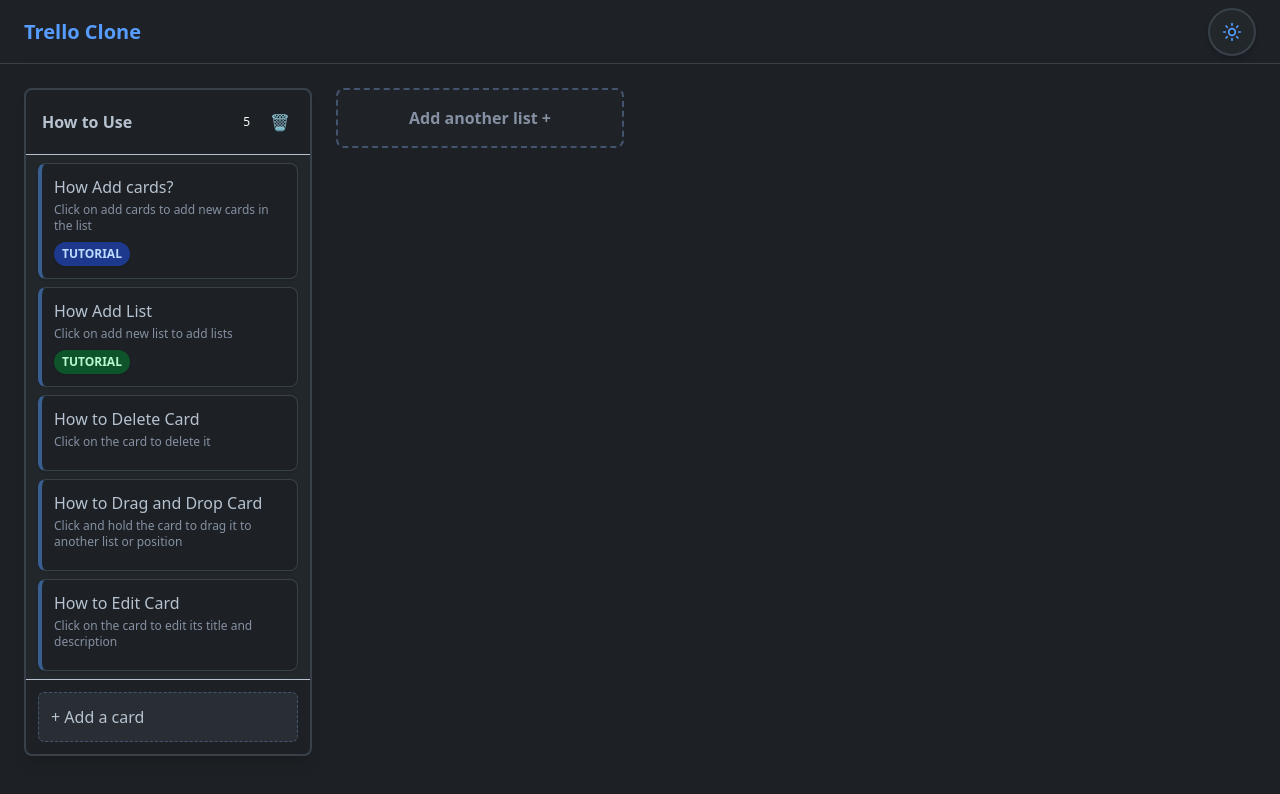
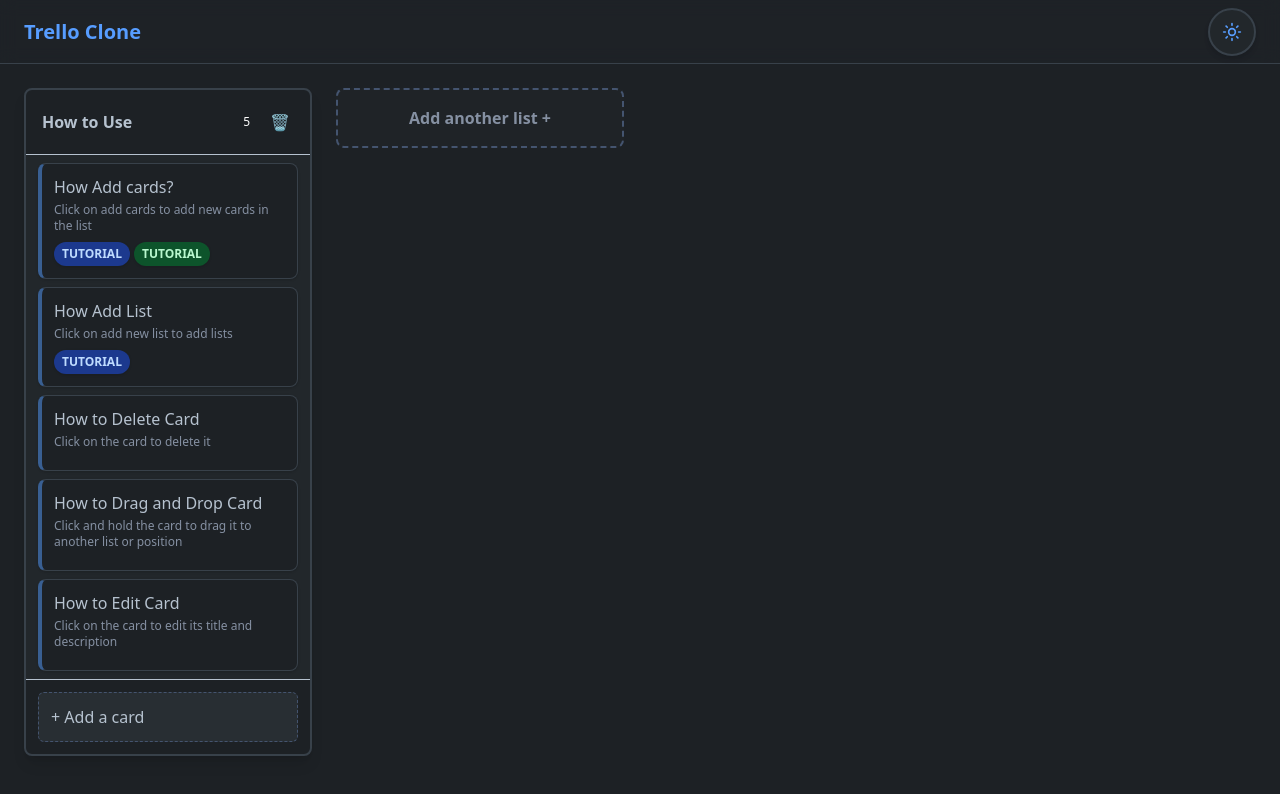
Before and after one commit to Ayush-Tak/taskflow-pro, a React (Vite) app: page / in a window 1280 px wide. Shown: the top 794 px of the page. Built offline with nearby package versions, Linux system fonts and the light colour scheme.

Commit message:
Using labels as global and fixed boardData -> BoardData.list

```diff
--- a/src/components/Board.jsx
+++ b/src/components/Board.jsx
@@ -52,9 +52,9 @@
           <div className="flex items-start p-6 space-x-6 min-w-max">
 
             {/* Sortable context for list reordering */}
-            <SortableContext items={boardData.map(list => list.id)} strategy={horizontalListSortingStrategy}>
+            <SortableContext items={boardData.lists.map(list => list.id)} strategy={horizontalListSortingStrategy}>
               {/* Render each list */}
-              {boardData.map((list) => (
+              {boardData.lists.map((list) => (
                 <List key={list.id} list={list} />
               ))}
             </SortableContext>
--- a/src/components/Card.jsx
+++ b/src/components/Card.jsx
@@ -12,6 +12,8 @@
 const Card = ({ card, listID, wrapperClassName = "" }) => {
   // Get dispatch function from board context for state updates
   const { dispatch } = useBoard();
+  const { boardData } = useBoard();
+  const globalLabels = boardData.labels;
 
   // Initialize drag-and-drop functionality for this card
   const { attributes, listeners, setNodeRef, style, isDragging } = useCardDragAndDrop(card.id);
@@ -62,11 +64,10 @@
         {/* Card footer - visual indicator and hint text */}
         <div className="flex items-center justify-between mt-2">
           <div className="flex items-center space-x-1">
-            {card.labels &&(
-              card.labels.map((label) => (
-                <Label key={label.id} label={label} />
-              ))
-            )}
+            {card.labelIds && card.labelIds.map((labelId) => {
+              const label = globalLabels.find((l) => l.id === labelId);
+              return label ? (<Label key={label.id} color={label.color} name={label.name} />) : null;
+            })}
           </div>
         </div>
       </div>
--- a/src/components/Label.jsx
+++ b/src/components/Label.jsx
@@ -1,12 +1,12 @@
 import React from 'react'
 import { getLabelColorClasses } from '../utils/labelColors';
 
-const Label = ({ label }) => {
-  const colorClass = getLabelColorClasses(label.color);
+const Label = ({ color, name }) => {
+  const colorClass = getLabelColorClasses(color);
 
   return (
     <div className={`px-2 py-1 rounded-full text-xs font-semibold uppercase shadow-sm ${colorClass}`}>
-      {label.name}
+      {name}
     </div>
   );
 };
--- a/src/contexts/BoardContext.jsx
+++ b/src/contexts/BoardContext.jsx
@@ -21,24 +21,26 @@
   switch (action.type) {
     // List operations
     case "ADD_LIST":
-      return [...state, action.payload];
+      return { ...state, lists: [...state.lists, action.payload] };
 
-    case "REMOVE_LIST":
-      return state.filter((list) => list.id !== action.payload);
+    case "DELETE_LIST":
+      return { ...state, lists: state.lists.filter((list) => list.id !== action.payload.listID) };
 
     case "EDIT_LIST_TITLE":
-      return state.map((list) =>
+      return {
+        ...state,
+        lists: state.lists.map((list) =>
           list.id === action.payload.listID
             ? { ...list, title: action.payload.newTitle }
             : list
-      );
-
-    case "DELETE_LIST":
-      return state.filter((list) => list.id !== action.payload.listID);
+        ),
+      };
 
     // Card operations
     case "ADD_CARD":
-      return state.map((list) => {
+      return {
+        ...state,
+        lists: state.lists.map((list) => {
           if (list.id === action.payload.listID) {
             return {
               ...list,
@@ -46,10 +48,13 @@
             };
           }
           return list;
-      });
+        }),
+      };
 
     case "REMOVE_CARD":
-      return state.map((list) => {
+      return {
+        ...state,
+        lists: state.lists.map((list) => {
           if (list.id === action.payload.listID) {
             return {
               ...list,
@@ -59,10 +64,13 @@
             };
           }
           return list;
-      });
+        }),
+      };
 
     case "EDIT_CARD":
-      return state.map((list) => {
+      return {
+        ...state,
+        lists: state.lists.map((list) => {
           if (list.id === action.payload.listID) {
             const updatedCards = list.cards.map((card) => {
               if (card.id === action.payload.cardID) {
@@ -77,15 +85,16 @@
             return { ...list, cards: updatedCards };
           }
           return list;
-      });
+        }),
+      };
 
-    // Drag and drop operations
+    // Drag and drop: Move Card
     case "MOVE_CARD": {
       const { cardId, sourceListId, destListId, overCardId } = action.payload;
       let foundCard;
 
-      // Find and remove the card from the source list
-      const stateWithoutCard = state.map((list) => {
+      // Remove card from source list
+      const listsWithoutCard = state.lists.map((list) => {
         if (list.id === sourceListId) {
           foundCard = list.cards.find((card) => card.id === cardId);
           return {
@@ -96,35 +105,57 @@
         return list;
       });
 
-      // If the card is not found, return the original state
       if (!foundCard) return state;
 
-      // Add the card to the destination list in the correct position
-      return stateWithoutCard.map((list) => {
+      // Insert card into destination list at correct position
+      const newLists = listsWithoutCard.map((list) => {
         if (list.id === destListId) {
-          // If dropping on another card, find its index
+          let newCards;
           if (overCardId) {
-            const overIndex = list.cards.findIndex(
-              (card) => card.id === overCardId
-            );
-            // Insert the card at that index
-            const newCards = [...list.cards];
+            const overIndex = list.cards.findIndex((card) => card.id === overCardId);
+            newCards = [...list.cards];
             newCards.splice(overIndex, 0, foundCard);
+          } else {
+            newCards = [...list.cards, foundCard];
+          }
           return { ...list, cards: newCards };
-          }
-          // Otherwise, add to the end
-          return { ...list, cards: [...list.cards, foundCard] };
         }
         return list;
       });
+
+      return { ...state, lists: newLists };
     }
 
+    // Drag and drop: Move List
     case "MOVE_LIST": {
       const { sourceIndex, destinationIndex } = action.payload;
-      const updatedLists = Array.from(state);
+      const updatedLists = Array.from(state.lists);
       const [movedList] = updatedLists.splice(sourceIndex, 1);
       updatedLists.splice(destinationIndex, 0, movedList);
-      return updatedLists;
+      return { ...state, lists: updatedLists };
+    }
+
+    // Label operations
+    case "ADD_LABEL":
+      return { ...state, labels: [...state.labels, action.payload] };
+
+    case "ADD_LABEL_TO_CARD": {
+      const { listID, cardID, labelID } = action.payload;
+      return {
+        ...state,
+        lists: state.lists.map((list) =>
+          list.id === listID
+            ? {
+                ...list,
+                cards: list.cards.map((card) =>
+                  card.id === cardID && !(card.labelIds || []).includes(labelID)
+                    ? { ...card, labelIds: [...(card.labelIds || []), labelID] }
+                    : card
+                ),
+              }
+            : list
+        ),
+      };
     }
 
     default:
@@ -137,7 +168,12 @@
  * Default data structure for the board when no saved data exists
  * Contains a tutorial list with example cards explaining how to use the app
  */
-const initialBoardData = [
+const initialBoardData = {
+  labels:[
+    {id: 'label-1',color: 'blue', name: 'Tutorial'},
+    {id: 'label-2',color: 'green', name: 'Tutorial'},
+  ],
+  lists: [
   {
     id: "list-1",
     title: "How to Use",
@@ -146,25 +182,13 @@
         id: "card-1",
         title: "How Add cards?",
         description: "Click on add cards to add new cards in the list",
-        labels: [
-          {
-            id: "label-1",
-            color: "blue",
-            name: "Tutorial",
-          }
-        ]
+        labelIds:["label-1", "label-2"],
       },
       {
         id: "card-2",
         title: "How Add List",
         description: "Click on add new list to add lists",
-        labels: [
-          {
-            id: "label-2",
-            color: "green",
-            name: "Tutorial",
-          }
-        ]
+        labelIds:["label-1",],
       },
       {
         id: "card-4",
@@ -184,7 +208,8 @@
       },
     ],
   },
-];
+]
+};
 
 /**
  * Load Initial State
--- a/src/handlers/cardHandlers.js
+++ b/src/handlers/cardHandlers.js
@@ -77,6 +77,7 @@
     setIsModalOpen(false);
   };
 
+
   return {
     handleDeleteCard,       // Handler for deleting the card
     handleEditCardDetails,  // Handler for editing card details
--- a/src/hooks/useBoardDragAndDrop.js
+++ b/src/hooks/useBoardDragAndDrop.js
@@ -18,7 +18,7 @@
   const sensors = useSensors(
     useSensor(PointerSensor,{
       activationConstraint: {
-        delay: 210,
+        delay: 230,
         tolerance: 5, // 5px tolerance for drag (mobile friendly)
       },
     })
```
Also changed, not shown: src/handlers/boardDNDHandlers.js (+8 -8 lines). Lines whose indentation alone changed are shown as unchanged.
